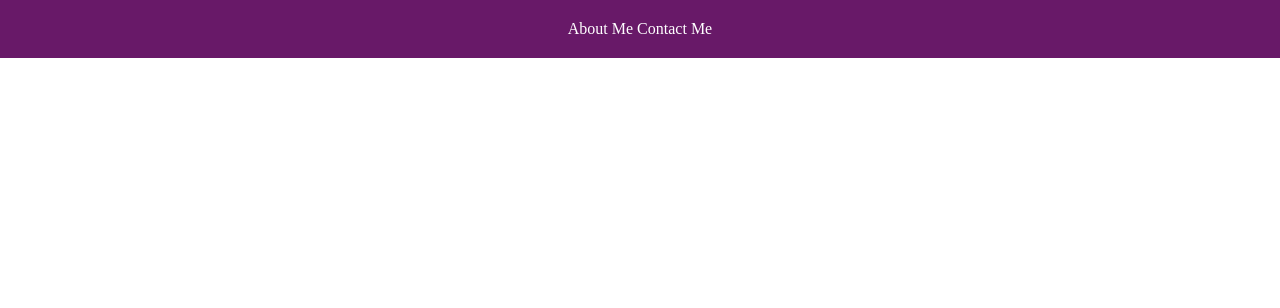
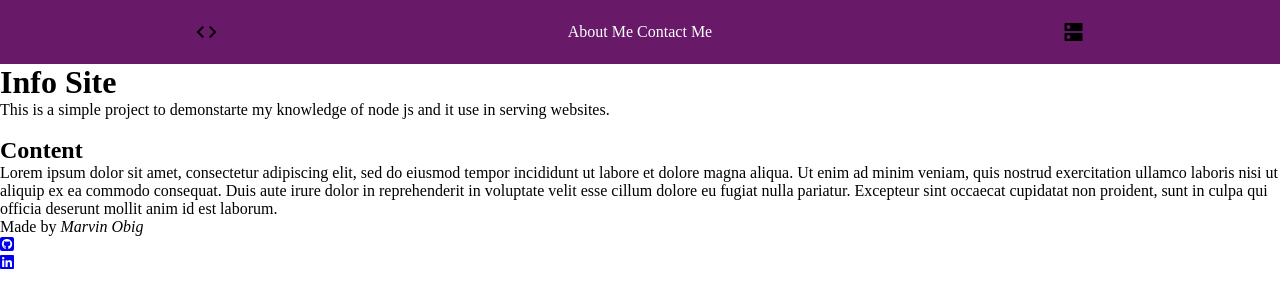
Before and after one commit to marvinobig/info-site, a plain HTML site: page index.html in a window 1280 px wide. Drawn offline with Linux system fonts and the light colour scheme.

Commit message:
add & style project description

```diff
--- a/index.html
+++ b/index.html
@@ -1,28 +1,71 @@
 <!DOCTYPE html>
 <html lang="en">
   <head>
-    <meta charset="UTF-8">
-    <meta http-equiv="X-UA-Compatible" content="IE=edge">
-    <meta name="viewport" content="width=device-width, initial-scale=1.0">
+    <meta charset="UTF-8" />
+    <meta http-equiv="X-UA-Compatible" content="IE=edge" />
+    <meta name="viewport" content="width=device-width, initial-scale=1.0" />
     <title>Homepage</title>
 
     <!-- Stylesheet -->
-    <link rel="stylesheet" href="./stylesheet/info-site.css">
+    <link rel="stylesheet" href="./stylesheet/info-site.css" />
+
+    <!-- Google Icons -->
+    <link
+      rel="stylesheet"
+      href="https://fonts.googleapis.com/icon?family=Material+Icons"
+    />
+
+    <!-- Font Awesome -->
+    <script
+      src="https://kit.fontawesome.com/d781852125.js"
+      crossorigin="anonymous"
+    ></script>
   </head>
   <body>
     <nav>
+      <i class="material-icons">code</i>
       <ul>
         <li><a href="/about">About Me</a></li>
         <li><a href="/contact">Contact Me</a></li>
       </ul>
+      <i class="material-icons">dns</i>
     </nav>
 
     <main>
+      <h1>Info Site</h1>
+      <p>
+        This is a simple project to demonstarte my knowledge of node js and it
+        use in serving websites.
+      </p>
 
+      <br />
+
+      <h2>Content</h2>
+      <p>
+        Lorem ipsum dolor sit amet, consectetur adipiscing elit, sed do eiusmod
+        tempor incididunt ut labore et dolore magna aliqua. Ut enim ad minim
+        veniam, quis nostrud exercitation ullamco laboris nisi ut aliquip ex ea
+        commodo consequat. Duis aute irure dolor in reprehenderit in voluptate
+        velit esse cillum dolore eu fugiat nulla pariatur. Excepteur sint
+        occaecat cupidatat non proident, sunt in culpa qui officia deserunt
+        mollit anim id est laborum.
+      </p>
     </main>
 
     <footer>
-
+      <p>Made by <i>Marvin Obig</i></p>
+      <ul id="socials">
+        <li>
+          <a href="https://github.com/marvinobig" target="_blank"
+            ><i id="github" class="fa-brands fa-github-square"></i
+          ></a>
+        </li>
+        <li>
+          <a href="https://www.linkedin.com/in/marvin-obigwilo/" target="_blank"
+            ><i id="linkedin" class="fa-brands fa-linkedin"></i
+          ></a>
+        </li>
+      </ul>
     </footer>
   </body>
 </html>
```
Lines whose indentation alone changed are shown as unchanged.
